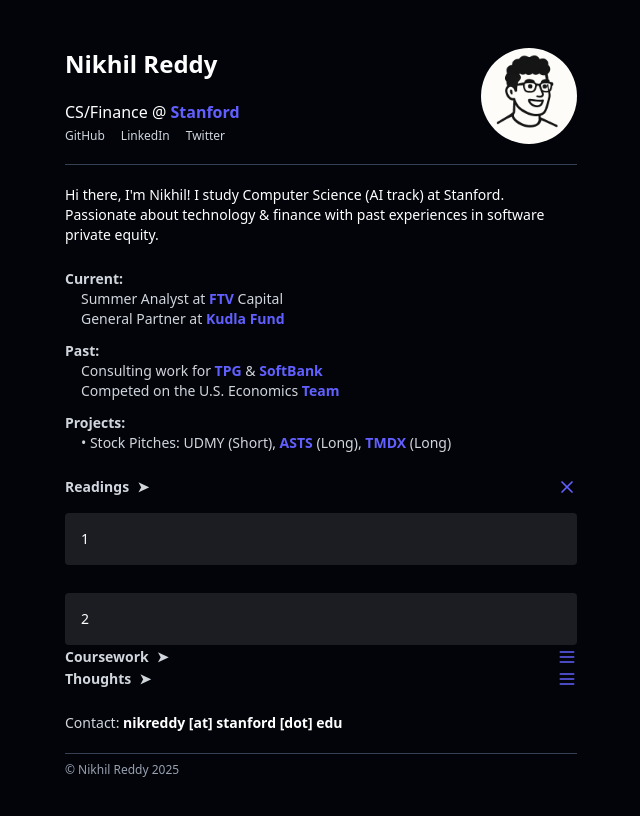
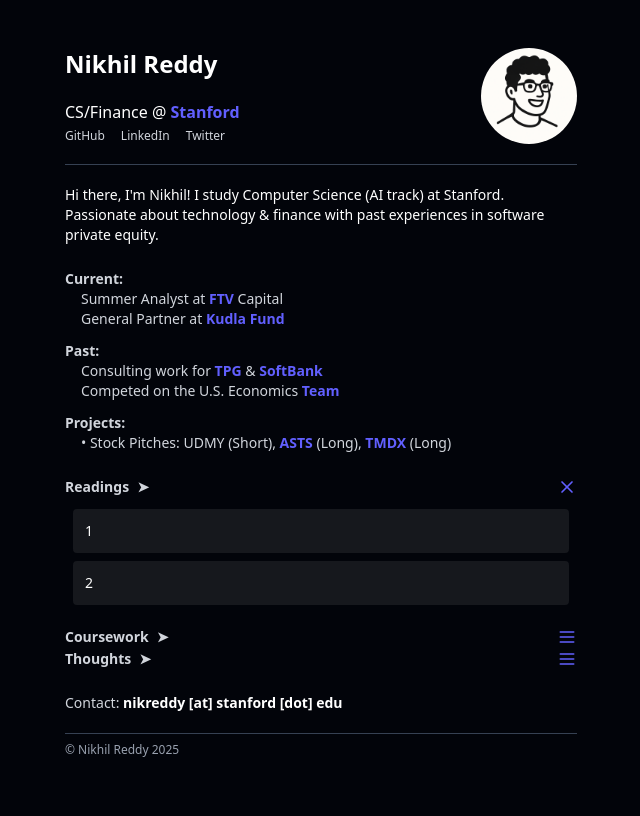
Before and after one commit to nikreddyy/personal-website, a Next.js app: page / in a window 1280 px wide. Both pictures are taken after a click on the button 886 px from the left and 487 px from the top of the page. Shown: the top 816 px of the page, without its empty margins (319-959 px from the left). Built offline with nearby package versions, Linux system fonts and the light colour scheme.

Commit message:
updated link animation

```diff
--- /dev/null
+++ b/app/components/animate-link.js
@@ -0,0 +1,24 @@
+'use client'
+
+import { motion } from 'framer-motion'
+
+export default function BounceLink({ href, children, className = '', ...props }) {
+  return (
+    <motion.a
+      href={href}
+      className={`inline-block ${className}`}
+      tabIndex={0}
+      whileTap={{ scale: 0.9 }}
+      transition={{
+        type: "spring",
+        duration: 0.1,
+        ease: "easeInOut"
+      }}
+      target="_blank"
+      rel="noopener noreferrer"
+      {...props}
+    >
+      {children}
+    </motion.a>
+  );
+}
--- a/app/page.js
+++ b/app/page.js
@@ -2,7 +2,8 @@
 
 import { useState } from 'react'
 import Image from 'next/image'
-import { Menu, X } from "lucide-react";
+import { Menu, X } from "lucide-react"
+import BounceLink from './components/animate-link';
 
 export default function Home() {
 
@@ -17,15 +18,7 @@
             <h1 className="text-xl md:text-2xl font-bold text-white">Nikhil Reddy</h1>
             <div className="flex flex-col">
               <h2 className="text-white text-m">CS/Finance @{" "}
-                <a
-                  href="https://www.stanford.edu/"
-                  className="inline-block font-bold text-indigo-500 transition hover:text-purple-600 delay-50 ease-in-out hover:scale-102"
-                  target="_blank"
-                  rel="noopener noreferrer"
-                  tabIndex="0"
-                >
-                  Stanford
-                </a>
+                <BounceLink href="https://www.stanford.edu/" className="font-bold text-indigo-500 transition hover:text-purple-600 delay-50 ease-in-out hover:scale-110">Stanford</BounceLink>
               </h2>
               <div className="mt-1 flex space-x-4 text-xs">
                 <a href="https://github.com/nikreddyy" className="font-medium  text-gray-300 hover:text-violet-400 transition-colors duration-300" target="_blank" rel="noopener noreferrer" tabIndex="0" style={{ transform: "none" }}>GitHub</a>
@@ -96,11 +89,11 @@
               </button>
             </div>
             {readingsOpen && (
-              <div className="flex min-h-0 flex-col gap-y-3">
-                <div className="mt-4 p-4 bg-white/10 rounded text-white">
+              <div className="flex min-h-0 flex-col gap-y-1 px-4 sm:px-2 py-5">
+                <div className="-mt-2 p-3 bg-white/8 rounded text-white">
                   1
                 </div>
-                <div className="mt-4 p-4 bg-white/10 rounded text-white">
+                <div className="mt-1 p-3 bg-white/8 rounded text-white">
                   2
                 </div>
               </div>
--- a/package.json
+++ b/package.json
@@ -11,6 +11,7 @@
   "dependencies": {
     "@headlessui/react": "^2.2.4",
     "autoprefixer": "^10.4.21",
+    "framer-motion": "^12.23.6",
     "lucide-react": "^0.525.0",
     "next": "15.4.2",
     "postcss": "^8.5.6",
```
Also changed, not shown: 1 other file (tests, documents, lock files or other folders).
